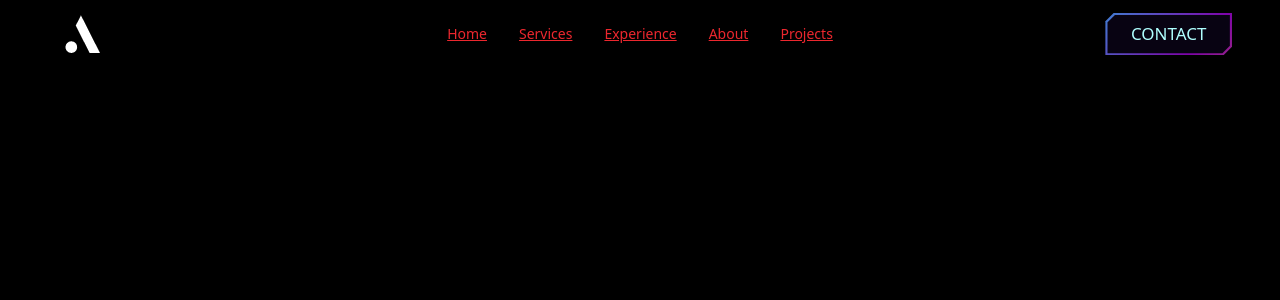
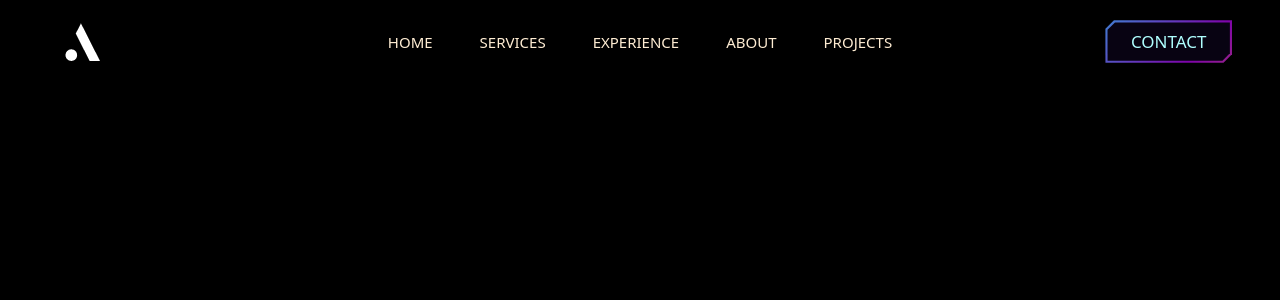
Before and after one commit to alif0013/developer-portfolio, a React (Vite) app: page / in a window 1280 px wide. Shown: the top 300 px of the page. Built offline with nearby package versions, Linux system fonts and the light colour scheme.

Commit message:
added some css animation on the nav bar

```diff
--- a/index.html
+++ b/index.html
@@ -2,9 +2,9 @@
 <html  data-theme="black" lang="en">
   <head>
     <meta charset="UTF-8" />
-    <link rel="icon" type="image/svg+xml" href="/vite.svg" />
+    <link rel="icon" type="image/svg+xml" href="/logoalif.png" />
     <meta name="viewport" content="width=device-width, initial-scale=1.0" />
-    <title>Vite + React</title>
+    <title>Alif || Dev</title>
   </head>
   <body>
     <div id="root"></div>
--- a/src/Navbar/Navbar.jsx
+++ b/src/Navbar/Navbar.jsx
@@ -7,25 +7,33 @@ const Navbar = () => {
 
     const navLinks = <>
         <li><NavLink to='/' className={({ isActive, isPending }) =>
-            isPending ? "pending" : isActive ? "underline text-[#EC272E]" : ""
-        } >Home</NavLink></li>
+            isPending ? "pending" : isActive ? "" : ""
+        } ><button class="btnroutes">
+                Home
+            </button></NavLink></li>
 
         <li><NavLink to='/' className={({ isActive, isPending }) =>
-            isPending ? "pending" : isActive ? "underline text-[#EC272E]" : ""
-        } >Services</NavLink></li>
-
+            isPending ? "pending" : isActive ? "" : ""
+        } ><button class="btnroutes">
+                Services
+            </button></NavLink></li>
+        <li><NavLink to='/' className={({ isActive, isPending }) =>
+            isPending ? "pending" : isActive ? "" : ""
+        } ><button class="btnroutes">
+                Experience
+            </button></NavLink></li>
 
         <li><NavLink to='/' className={({ isActive, isPending }) =>
-            isPending ? "pending" : isActive ? "underline text-[#EC272E]" : ""
-        }>Experience</NavLink></li>
+            isPending ? "pending" : isActive ? "" : ""
+        } ><button class="btnroutes">
+                About
+            </button></NavLink></li>
 
         <li><NavLink to='/' className={({ isActive, isPending }) =>
-            isPending ? "pending" : isActive ? "underline text-[#EC272E]" : ""
-        }>About</NavLink></li>
-
-        <li><NavLink to='/' className={({ isActive, isPending }) =>
-            isPending ? "pending" : isActive ? "underline text-[#EC272E]" : ""
-        }>Projects</NavLink></li>
+            isPending ? "pending" : isActive ? "" : ""
+        } ><button class="btnroutes">
+                Projects
+            </button></NavLink></li>
 
 
 
--- a/src/Navbar/navbar.css
+++ b/src/Navbar/navbar.css
@@ -104,3 +104,54 @@
 .btnrgb:where(:hover, :focus) {
     color: #fff;
 }
+
+
+/* navlinks */
+.btnroutes {
+    font-size: 15px;
+    background: transparent;
+    border: none;
+    padding: 0.5em 0.5em;
+    color: #ffedd3;
+    text-transform: uppercase;
+    position: relative;
+    transition: .5s ease;
+  }
+
+  .btnroutes::before {
+    content: '';
+    position: absolute;
+    left: 0;
+    bottom: 0;
+    height: 2px;
+    width: 0;
+    background-color: #3bde00;
+    transition: .5s ease;
+  }
+
+  .btnroutes:hover {
+    color: white;
+    transition-delay: .5s;
+  }
+
+  .btnroutes:hover::before {
+    width: 100%;
+  }
+
+  .btnroutes::after {
+    content: '';
+    position: absolute;
+    left: 0;
+    bottom: 0;
+    height: 0;
+    width: 100%;
+    background-color: #ffc506;
+    transition: .4s ease;
+    z-index: -1;
+  }
+
+  .btnroutes:hover::after {
+    height: 100%;
+    transition-delay: 0.4s;
+    color: aliceblue;
+  }
```
Also changed, not shown: public/logoalif.png (added).
